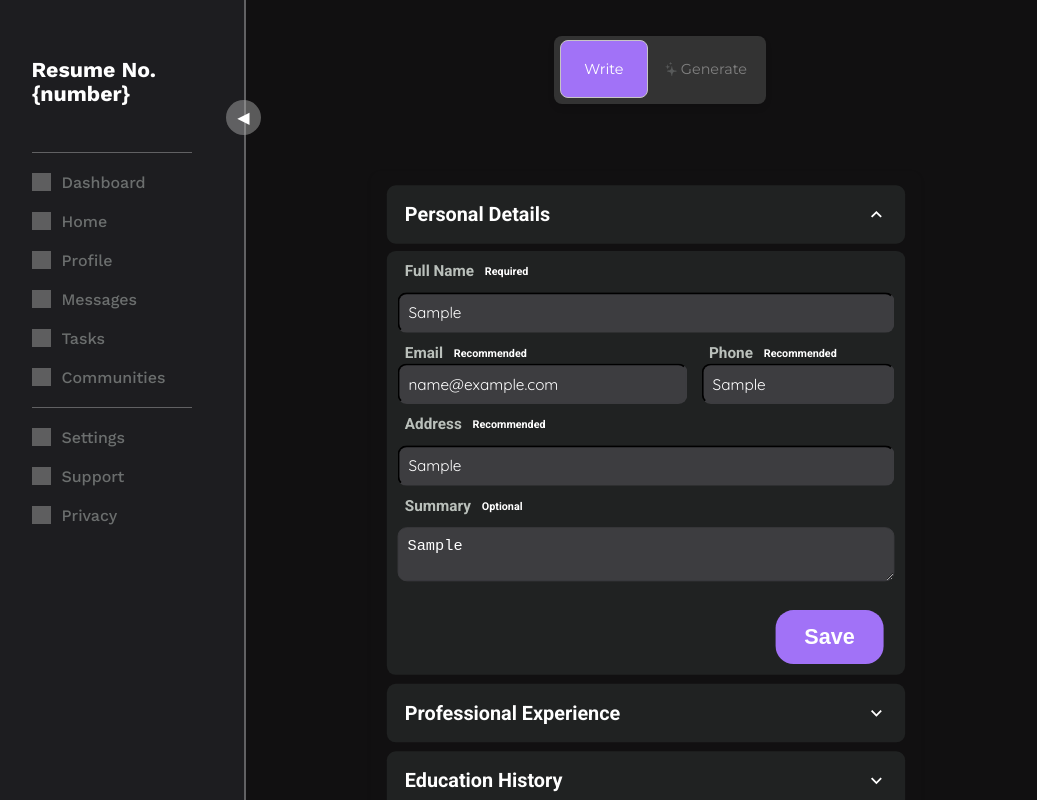
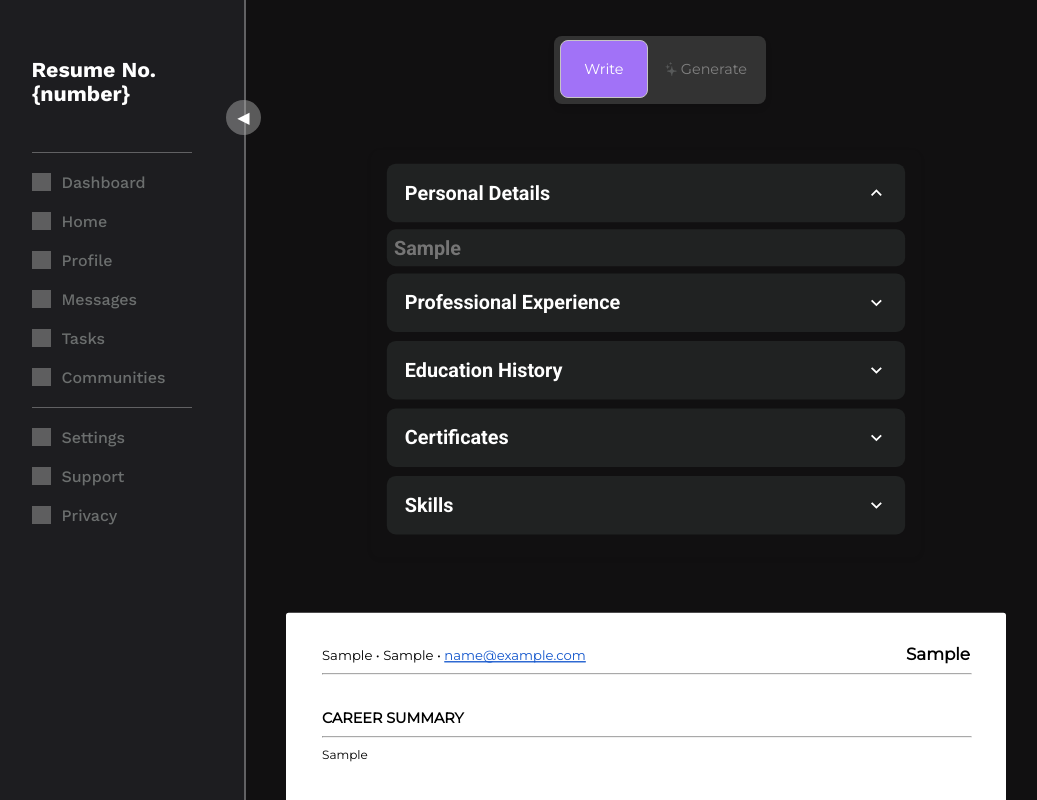
Before and after one commit to schaulet207/resumeBuilder, a React (Vite) app in the folder resumeBuilder/: page / in a window 1280 px wide. Both pictures are taken after typing "Sample", "name@example.com", "Sample", "Sample", "Sample" into the empty fields and a click on the button "Save". Shown: the top 800 px of the page, without its empty margins (6-1043 px from the left). Built offline with nearby package versions, Linux system fonts and the light colour scheme; grey boxes are pictures that could not be loaded; a web font is replaced by a local one.

Commit message:
Fixes handleSavePersonal and properly collapses section on save.

```diff
--- a/resumeBuilder/src/App.css
+++ b/resumeBuilder/src/App.css
@@ -237,7 +237,7 @@
 }
 
 .personal {
-  padding: 12px;
+  padding: 8px;
   background-color: rgb(32, 34, 34);
   border-radius: 10px;
 }
@@ -1074,3 +1074,12 @@ padding-inline-start: 40px;
 #savePersonal {
   left: 420px;
 }
+
+#personalCollapsible {
+  display: flex;
+  flex-direction: column;
+}
+
+.marginBottom {
+  margin-bottom: 6px;
+}
--- a/resumeBuilder/src/App.jsx
+++ b/resumeBuilder/src/App.jsx
@@ -784,10 +784,16 @@ function App() {
 
   function collapsePersonal() {
     const persCollapsible = document.querySelector("#pers");
+    const personalContent = document.querySelector(".content-wrapper");
+    const personalMargin = document.querySelector("#personalCollapsible");
+    const personalDetails = document.querySelector("personalDetailsSaved");
     if (persCollapsible) {
       persCollapsible.classList.toggle("collapsed");
       personalIcon.classList.toggle("open");
-    }
+      personalContent.classList.toggle("hide");
+      personalMargin.classList.toggle("marginBottom");
+    }
+    console.log("collapsePersonal");
   }
 
   // Create empty Professional section arrays
@@ -3180,7 +3186,7 @@ function showCertInputs() {
     <div className="App">
       <div className="left-half">
         <div className="accordion">
-          <div className="collapsible" id="personalCollapsible">
+          <div className="collapsible marginBottom" id="personalCollapsible">
             <div className="titleSection" onClick={collapsePersonal}>
               <div className="titleWhite">Personal Details</div>
               <img
--- a/resumeBuilder/src/components/personal/Personal.jsx
+++ b/resumeBuilder/src/components/personal/Personal.jsx
@@ -14,6 +14,23 @@ function PersonalDetails({
 }) {
   const fullNameInputRef = useRef(null);
   const fullNameBorderRef = useRef(null);
+
+  let personalInfo = {}; // Initialize personalInfo
+
+  function collapsePersonal() {
+    const persCollapsible = document.querySelector("#pers");
+    const personalContent = document.querySelector(".content-wrapper");
+    const personalMargin = document.querySelector("#personalCollapsible");
+    const personalDetails = document.querySelector("personalDetailsSaved");
+    if (persCollapsible) {
+      persCollapsible.classList.toggle("collapsed");
+      personalContent.classList.toggle("hide");
+      personalIcon.classList.toggle("open");
+      personalMargin.classList.toggle("marginBottom");
+      personalContent.classList.toggle("marginBottom");
+    }
+    console.log("collapsePersonal");
+  }
 
   const handleSavePersonal = () => {
     // Trims the inputs
@@ -32,10 +49,47 @@ function PersonalDetails({
         fullNameBorderRef.current.className = "error";
       }
       return;
+    } else {
+      // Reset the error messages
+      if (fullNameInputRef.current) {
+        fullNameInputRef.current.style.border = "";
       }
+      if (fullNameBorderRef.current) {
+        fullNameBorderRef.current.className = "subLabel";
+      }
+    }
+
+    // Update the object with the new values
+    personalInfo = {
+      ...personalInfo, // Spread the existing values
+      fullName: fullNameValue,
+      email: emailValue,
+      phoneNumber: phoneNumberValue,
+      address: addressValue,
+      careerSummary: careerSummaryValue,
     };
 
+    // Log the object to the console for testing
+    console.log(personalInfo);
+
+    // Ensure elements exist in the DOM before attempting to access them
+    setTimeout(() => {
+      const persElement = document.getElementById('pers');
+      const personalDetailsSavedElement = document.getElementById('personalDetailsSaved');
+
+      if (persElement && personalDetailsSavedElement) {
+        persElement.classList.toggle("hide");
+        personalDetailsSavedElement.classList.toggle("hide");
+      } else {
+        console.error("Elements not found:", persElement, personalDetailsSavedElement);
+      }
+    }, 0);
+  };
+
+
+
   return (
+    <div className="content-wrapper personal">
       <div className="personal" id="pers">
         <div className="topSubtitle">
           <label className="input-text">Full Name</label>
@@ -87,7 +141,16 @@ function PersonalDetails({
           </button>
         </div>
       </div>
+      <div id="personalDetailsSaved"
+        className="hoverName hide"
+        style={{ cursor: 'pointer' }}
+      >
+        {fullName}
+      </div>
+    </div>
   );
+
 }
 
+
 export default PersonalDetails;
--- a/resumeBuilder/src/components/personal/inputs/FullNameInput.jsx
+++ b/resumeBuilder/src/components/personal/inputs/FullNameInput.jsx
@@ -12,4 +12,6 @@ const FullNameInput = forwardRef(({ fullName, onFullNameChange }, ref) => (
     />
 ));
 
+FullNameInput.displayName = 'FullNameInput';
+
 export default FullNameInput;
```
Lines whose indentation alone changed are shown as unchanged.
